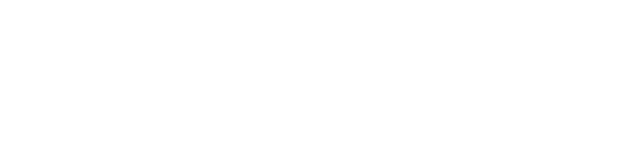
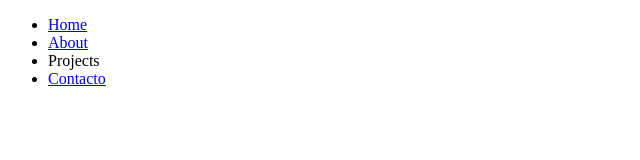
Before and after one commit to DiegoIE1993/portafolio, a plain HTML site: page index.html in a window 1280 px wide. Shown: the whole page, without its empty margins (0-640 px from the left). Drawn offline with Linux system fonts and the light colour scheme.

Commit message:
Se inicia estructuración menu de navegación

```diff
--- a/index.html
+++ b/index.html
@@ -6,6 +6,26 @@
     <title>Mi Portafolio</title>
 </head>
 <body>
+    <!--Cabecera-->
+    <header>
+        <nav>
+           <ul>
+            <li><a href="#">Home</a></li>
+            <li><a href="#">About</a></li>
+            <li><a href="#"></a>Projects</li>
+            <li><a href="#">Contacto</a></li>
+           </ul>
+        </nav>
+    </header>
+    <!--Contenido principal-->
+    <main>
+
+    </main>
+
+    <!--Pie de pàgina-->
+    <footer>
+
+    </footer>
 
 </body>
 </html>
```
Also changed, not shown: css/styles.css (added).
